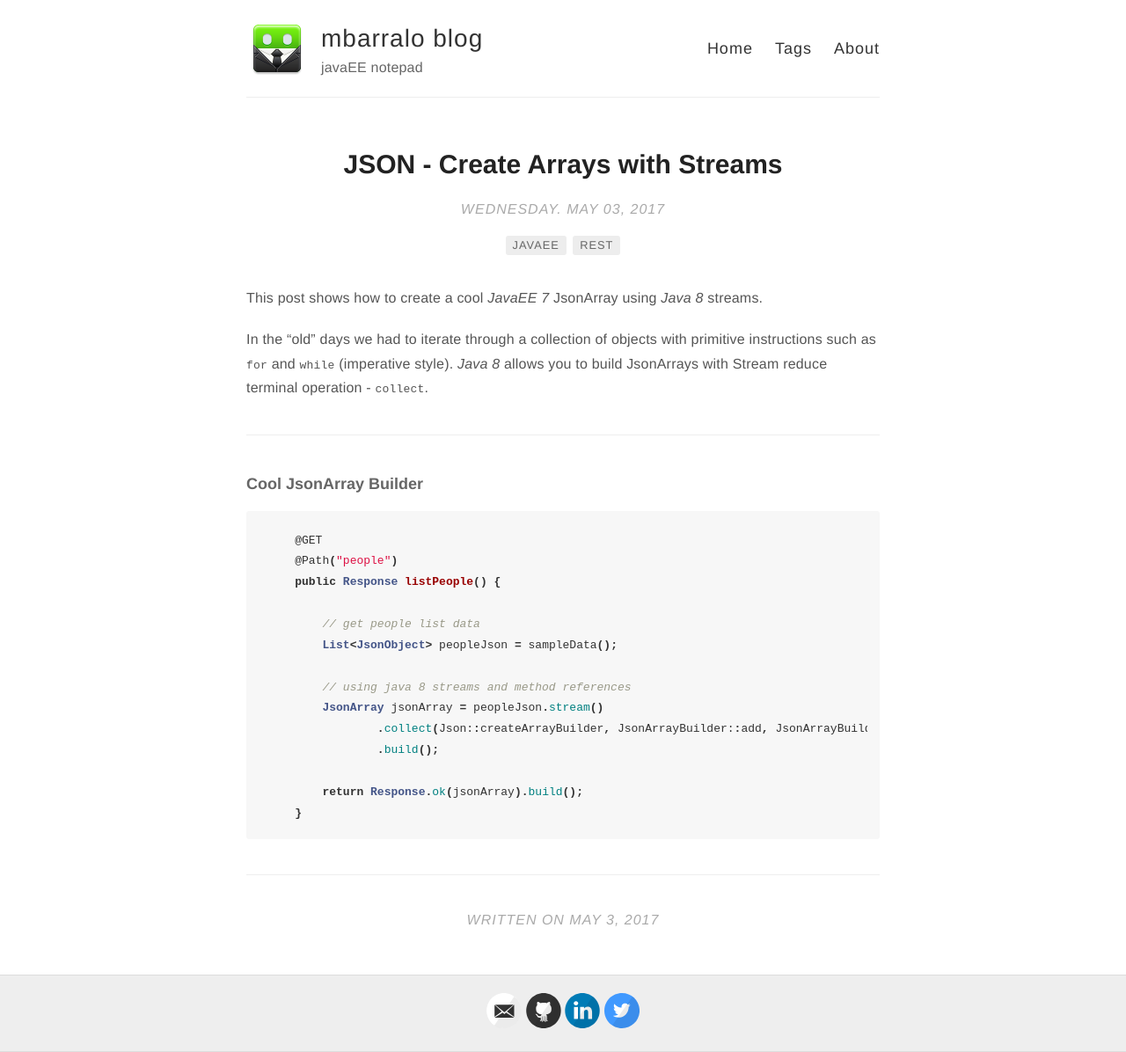
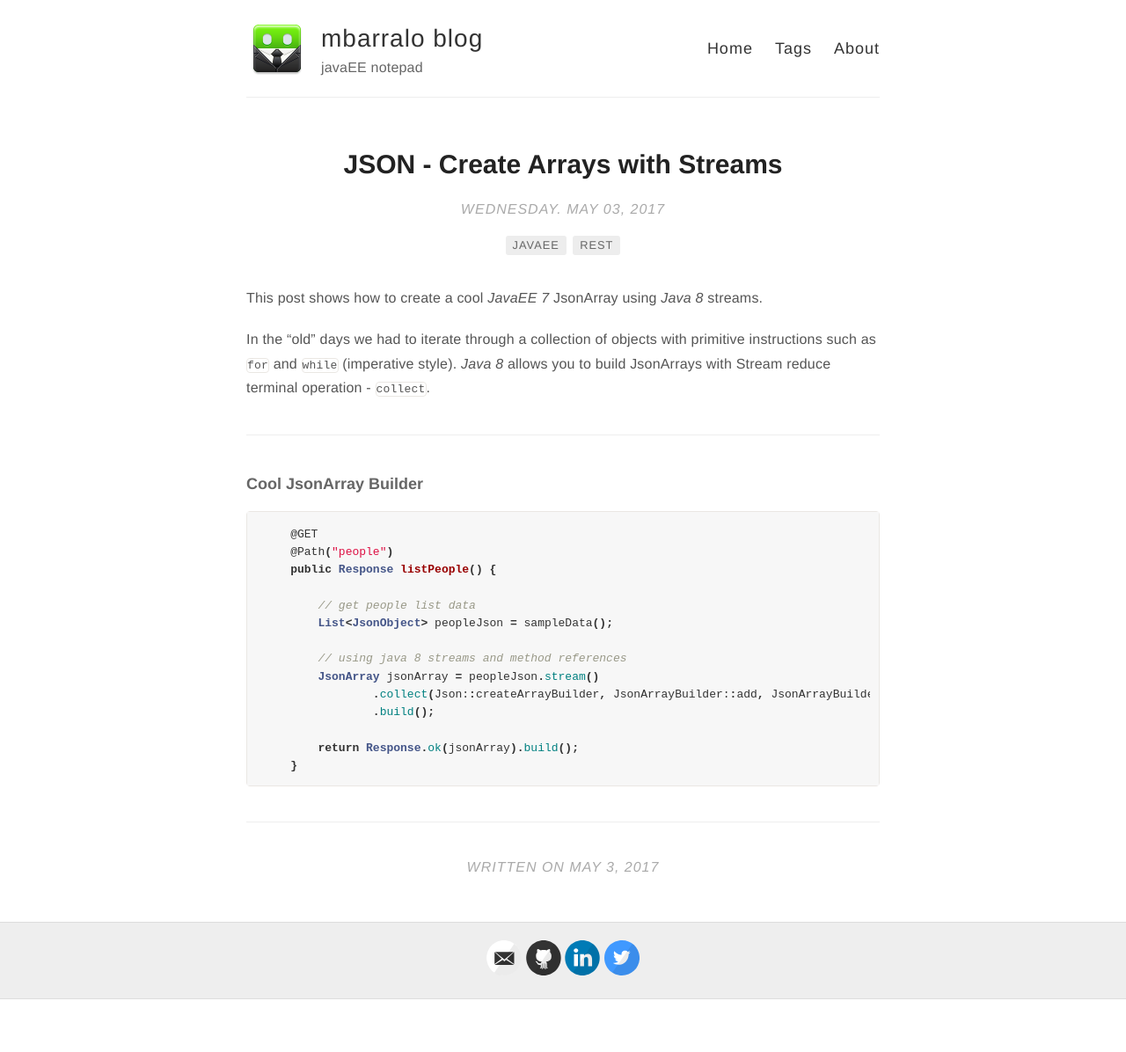
Before and after one commit to mbarralo/mbarralo.github.io, a Jekyll site: the page built from _posts/2017-05-03-json-cool-builder.md, in a window 1280 px wide. Shown: the whole page at 88% size. Built offline with Jekyll 4.4.1, drawn with Linux system fonts in a browser that asks for light colours; comment, search, counter and statistics services are not loaded; after the commit the page ends 1136 px from its top, so only the background shows below that.

```diff
--- a/_sass/_highlights.scss
+++ b/_sass/_highlights.scss
@@ -1,10 +1,14 @@
+
+.highlighter-rouge {
+    border: 1px solid #eae7e3;
+    border-radius: 4px;
+}
 
 .highlight {
-    padding: 14px;
+    padding: 10px;
     overflow: auto;
-    line-height: 1.45;
+    line-height: 1.25;
     background-color: #f7f7f7;
-    border-radius: 3px;
 }
 
 code {
@@ -12,7 +16,7 @@
     font-family: monospace;
 }
 
-.highlight pre, pre, .highlight .hll { padding: 6px 10px; }
+.highlight pre, pre, .highlight .hll { padding: 4px 8px; }
 .highlight .c { color: #999988; font-style: italic; }
 .highlight .err { color: #a61717; background-color: #e3d2d2; }
 .highlight .k { font-weight: bold; }
```
